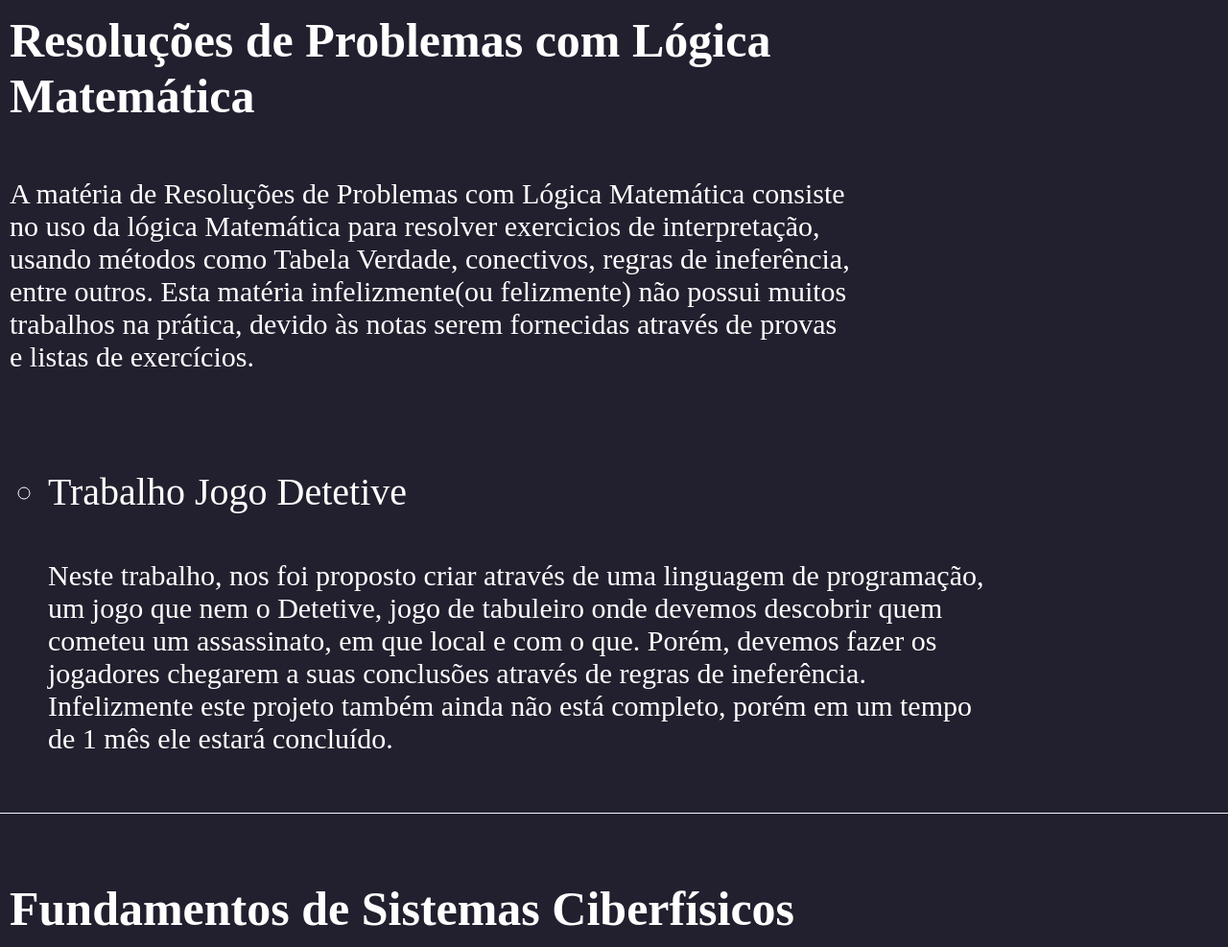
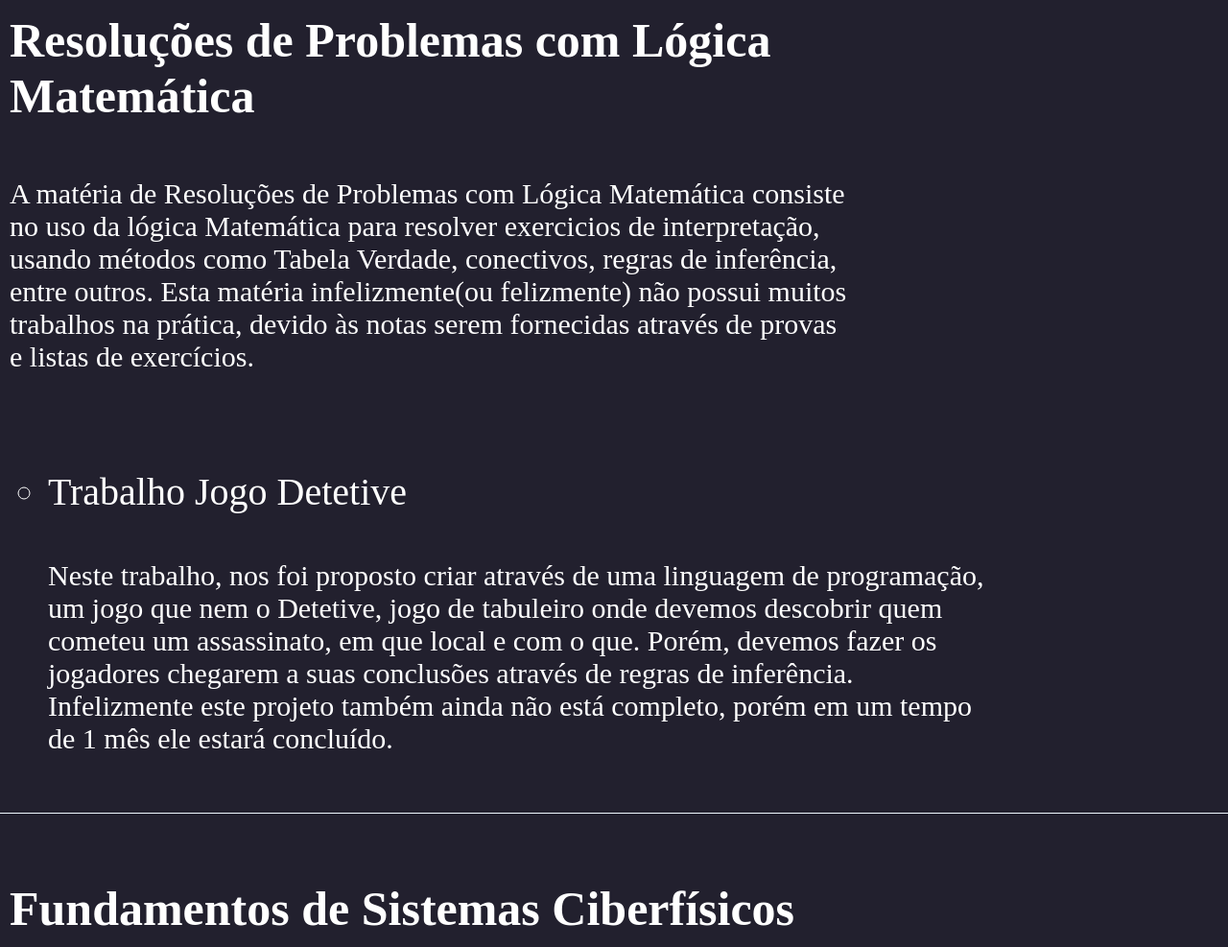
Before and after one commit to fapinter/fapinter.github.io, a plain HTML site: page index.html in a window 1280 px wide. Shown: the part 2218-3205 px from the top of the page at 96% size. Drawn offline with Linux system fonts and the light colour scheme.

Commit message:
Update index.html

```diff
--- a/index.html
+++ b/index.html
@@ -92,7 +92,7 @@
                 <br>
                 <p class="texto-materia" style="margin-bottom: 90px;">A matéria de Resoluções de Problemas com Lógica Matemática
                     consiste no uso da lógica Matemática para resolver exercicios de interpretação, usando
-                    métodos como Tabela Verdade, conectivos, regras de ineferência, entre outros.
+                    métodos como Tabela Verdade, conectivos, regras de inferência, entre outros.
                     Esta matéria infelizmente(ou felizmente) não possui muitos trabalhos na prática, devido
                     às notas serem fornecidas através de provas e listas de exercícios.</p>
             </div>
@@ -103,7 +103,7 @@
                     <p class="texto-explicacao">Neste trabalho, nos foi proposto criar através de uma linguagem
                         de programação, um jogo que nem o Detetive, jogo de tabuleiro onde devemos descobrir quem
                         cometeu um assassinato, em que local e com o que. Porém, devemos fazer os jogadores
-                        chegarem a suas conclusões através de regras de ineferência. Infelizmente este projeto
+                        chegarem a suas conclusões através de regras de inferência. Infelizmente este projeto
                         também ainda não está completo, porém em um tempo de 1 mês ele estará concluído.</p>
                 </section>
             </ul>
```
